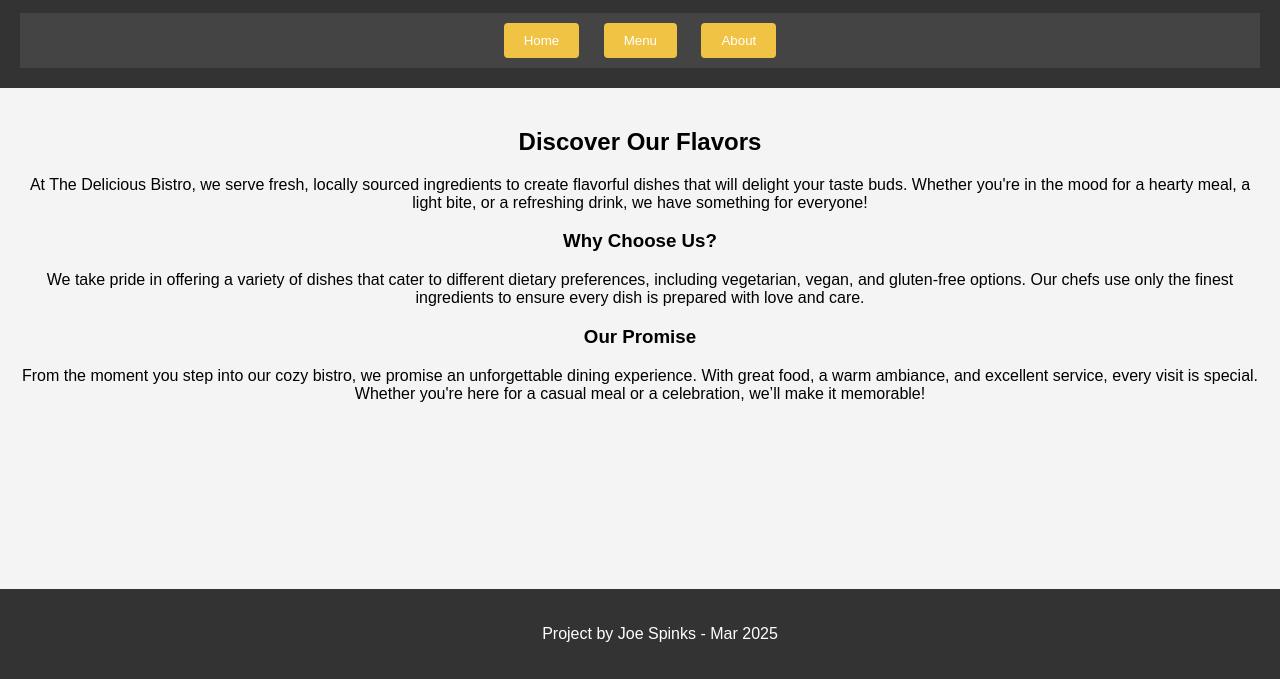
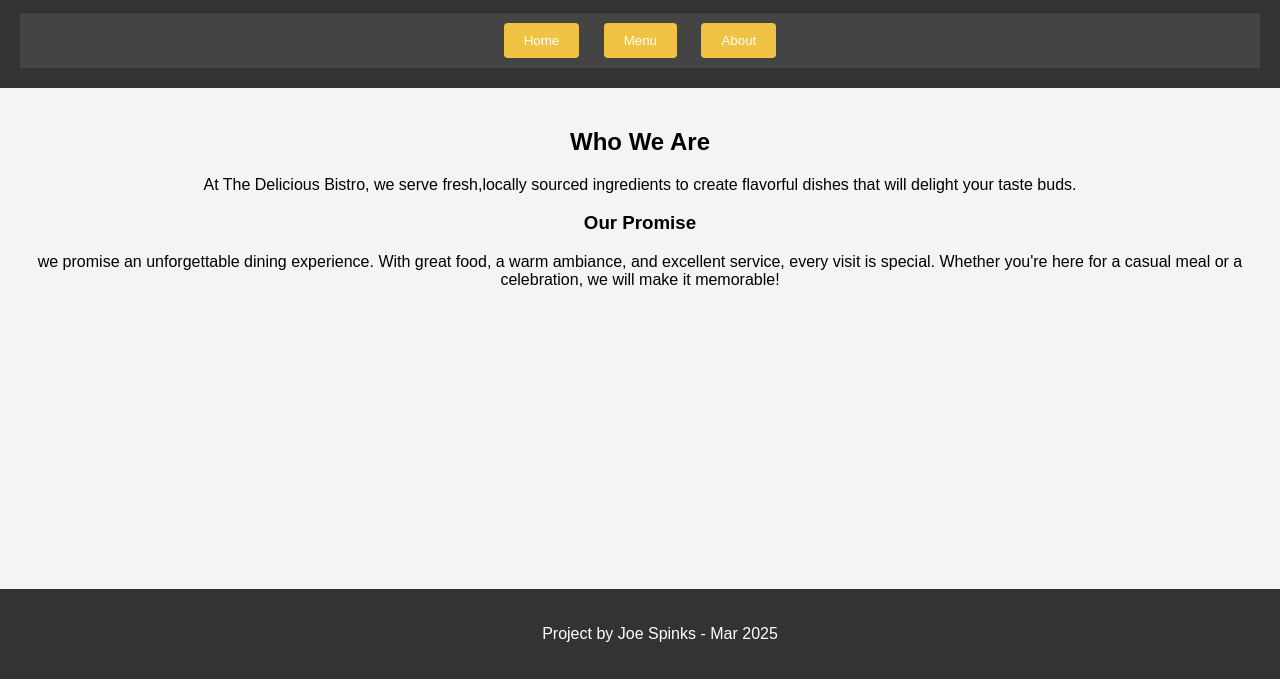
Before and after one commit to J-Spinks/restaurant-page, a website built with webpack: page src/restaurant.html in a window 1280 px wide. Shown: the part 121-800 px from the top of the page. Built offline with nearby package versions, Linux system fonts and the light colour scheme.

Commit message:
added generateHomePagefunction to home.js

```diff
--- /dev/null
+++ b/src/home.js
@@ -0,0 +1,25 @@
+
+export const generateHomePage = () => {
+  const contentDiv = document.getElementById("content");
+  const homePageDiv = document.createElement("div");
+  const overviewHeadingDiv = document.createElement("h2");
+  const overviewParaDiv = document.createElement("p");
+  const promiseHeadingDiv = document.createElement("h3");
+  const promiseParaDiv = document.createElement("p");
+
+  overviewHeadingDiv.textContent = "Who We Are";
+  overviewParaDiv.textContent = "At The Delicious Bistro, we serve fresh,locally sourced ingredients to create flavorful dishes that will delight your taste buds.";
+
+  promiseHeadingDiv.textContent = "Our Promise";
+  promiseParaDiv.textContent = "we promise an unforgettable dining experience. With great food, a warm ambiance, and excellent service, every visit is special. Whether you're here for a casual meal or a celebration, we will make it memorable!";
+
+  homePageDiv.classList.add("home");
+
+  homePageDiv.appendChild(overviewHeadingDiv);
+  homePageDiv.appendChild(overviewParaDiv);
+  homePageDiv.appendChild(promiseHeadingDiv);
+  homePageDiv.appendChild(promiseParaDiv);
+
+  contentDiv.appendChild(homePageDiv);
+
+}
--- a/src/index.js
+++ b/src/index.js
@@ -1,2 +1,4 @@
-import { test } from "./restaurant";
+import { generateHomePage } from "./home";
 import "./styles.css";
+
+generateHomePage()
--- a/src/restaurant.html
+++ b/src/restaurant.html
@@ -19,17 +19,7 @@
     </nav>
   </header>
 
-  <div class="content">
-    <div class="home">
-      <h2>Discover Our Flavors</h2>
-      <p>At The Delicious Bistro, we serve fresh, locally sourced ingredients to create flavorful dishes that will delight your taste buds. Whether you're in the mood for a hearty meal, a light bite, or a refreshing drink, we have something for everyone!</p>
-
-      <h3>Why Choose Us?</h3>
-      <p>We take pride in offering a variety of dishes that cater to different dietary preferences, including vegetarian, vegan, and gluten-free options. Our chefs use only the finest ingredients to ensure every dish is prepared with love and care.</p>
-
-      <h3>Our Promise</h3>
-      <p>From the moment you step into our cozy bistro, we promise an unforgettable dining experience. With great food, a warm ambiance, and excellent service, every visit is special. Whether you're here for a casual meal or a celebration, we’ll make it memorable!</p>
-    </div>
+  <div id="content">
   </div>
 
 
--- a/src/restaurant.js
+++ /dev/null
@@ -1 +0,0 @@
-export const test = "Hello, Odinite!";
```
